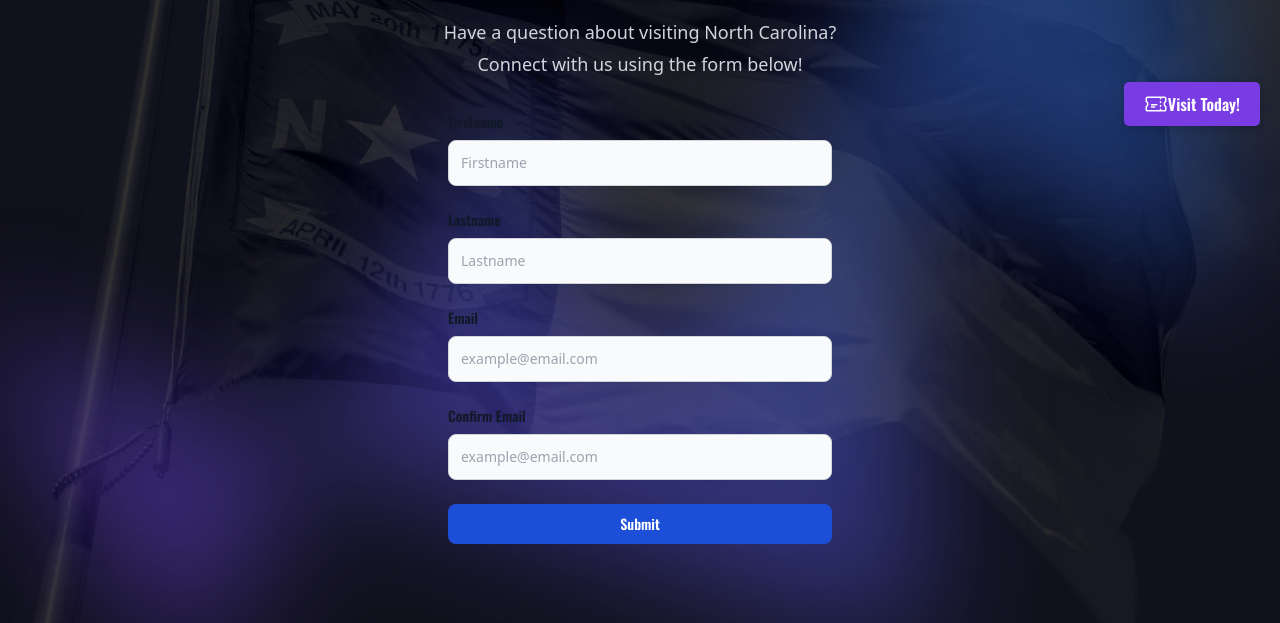
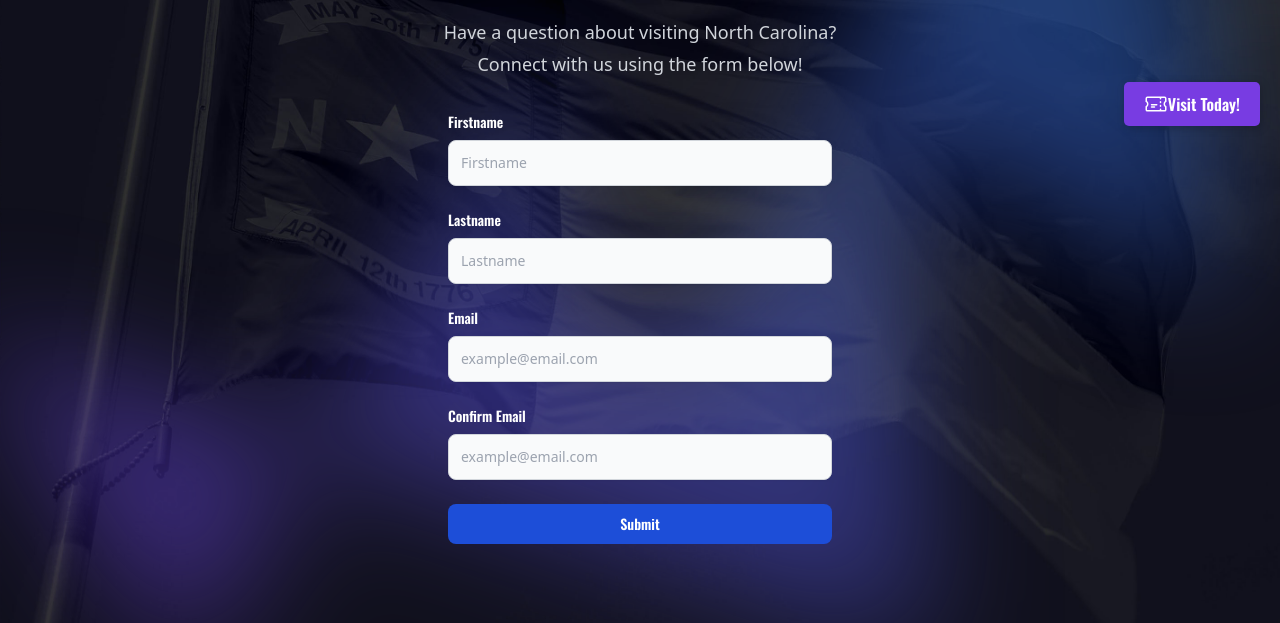
Before and after one commit to AlexRobertsDEV/Visit_NC_Project, a website: page src/visit_today.html in a window 1280 px wide. Shown: the part 654-1277 px from the top of the page. Drawn offline with nearby package versions, Linux system fonts and the light colour scheme.

Commit message:
color fix

```diff
--- a/src/visit_today.html
+++ b/src/visit_today.html
@@ -235,23 +235,22 @@
 				<div class="form-container min-h-[600px pt-8">
 					<form class="max-w-sm mx-auto">
 						<div class="mb-6">
-							<label class="block mb-2 text-sm font-medium text-gray-900 dark:text-white" for="firstname">Firstname</label>
+							<label class="block mb-2 text-sm font-medium text-white" for="firstname">Firstname</label>
 							<input class="shadow-sm bg-gray-50 border border-gray-300 text-gray-900 text-sm rounded-lg focus:ring-blue-500 focus:border-blue-500 block w-full p-3 dark:bg-gray-700 dark:border-gray-600 dark:placeholder-gray-400 dark:text-white dark:focus:ring-blue-500 dark:focus:border-blue-500"
 							       id="firstname" placeholder="Firstname" required="" type="text">
 						</div>
 						<div class="mb-6">
-							<label class="block mb-2 text-sm font-medium text-gray-900 dark:text-white" for="lastname">Lastname</label>
-							<input class="shadow-sm bg-gray-50 border border-gray-300 text-gray-900 text-sm rounded-lg focus:ring-blue-500 focus:border-blue-500 block w-full p-3 dark:bg-gray-700 dark:border-gray-600 dark:placeholder-gray-400 dark:text-white dark:focus:ring-blue-500 dark:focus:border-blue-500"
-							       id="lastname" placeholder="Lastname" required="" type="text">
+							<label class="block mb-2 text-sm font-medium text-white" for="lastname">Lastname</label>
+							<input class="shadow-sm bg-gray-50 border border-gray-300 text-gray-900 text-sm rounded-lg focus:ring-blue-500 focus:border-blue-500 block w-full p-3 dark:bg-gray-700 dark:border-gray-600 dark:placeholder-gray-400 dark:text-white dark:focus:ring-blue-500 dark:focus:border-blue-500" id="lastname" placeholder="Lastname" required=""
+							       type="text">
 						</div>
 						<div class="mb-6">
-							<label class="block mb-2 text-sm font-medium text-gray-900 dark:text-white" for="email">Email</label>
+							<label class="block mb-2 text-sm font-medium text-white" for="email">Email</label>
 							<input class="shadow-sm bg-gray-50 border border-gray-300 text-gray-900 text-sm rounded-lg focus:ring-blue-500 focus:border-blue-500 block w-full p-3 dark:bg-gray-700 dark:border-gray-600 dark:placeholder-gray-400 dark:text-white dark:focus:ring-blue-500 dark:focus:border-blue-500"
 							       id="email" placeholder="example@email.com" required="" type="email">
 						</div>
 						<div class="mb-6">
-							<label class="block mb-2 text-sm font-medium text-gray-900 dark:text-white"
-							       for="confirm-email">Confirm
+							<label class="block mb-2 text-sm font-medium text-white" for="confirm-email">Confirm
 								Email</label>
 							<input class="shadow-sm bg-gray-50 border border-gray-300 text-gray-900 text-sm rounded-lg focus:ring-blue-500 focus:border-blue-500 block w-full p-3 dark:bg-gray-700 dark:border-gray-600 dark:placeholder-gray-400 dark:text-white dark:focus:ring-blue-500 dark:focus:border-blue-500"
 							       id="confirm-email" placeholder="example@email.com" required="" type="email">
```
Also changed, not shown: 2 other files.
